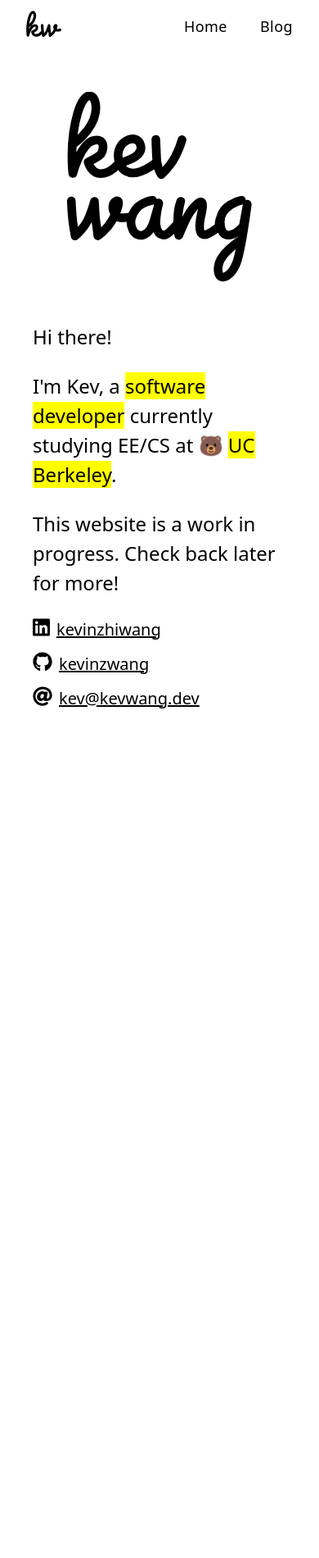
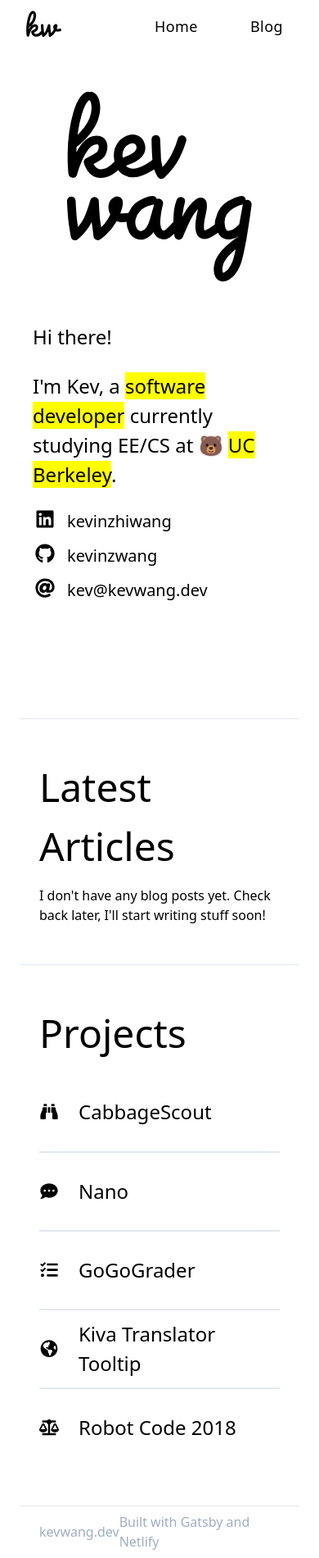
Before and after one commit to kevinzwang/kevwang.dev, a Gatsby site: page / in a window 390 px wide. Shown: the whole page at 82% size. Before the commit the page ends 907 px from the top, so only its background shows below. Built offline with nearby package versions, Linux system fonts and the light colour scheme; Gatsby itself is replaced by a stand-in of ours.

Commit message:
add everything except project views and blog

```diff
--- a/src/components/Layout.js
+++ b/src/components/Layout.js
@@ -22,8 +22,8 @@ const Layout = ({ children, home }) => {
 
   return (
     <>
-      <header className={`bg-white fixed w-full flex justify-center ${layoutStyles.header} ${(!atTop || smallHeader) && layoutStyles.small} ${atTop || layoutStyles.scroll}`}>
-        <div className="flex items-center justify-between pl-8 pr-8 w-full max-w-screen-md">
+      <header className={`bg-white fixed w-full flex justify-center z-10 ${layoutStyles.header} ${(!atTop || smallHeader) && layoutStyles.small} ${atTop || layoutStyles.scroll}`}>
+        <div className="flex items-center justify-between px-8 w-full max-w-screen-md">
           <Link to="/">
             <svg className={`h-8 ${layoutStyles.logo} ${styles.drawing}`} viewBox="0 5 231 61" overflow="visible">
               <path d="m 35.919521,49.652412 c 0,0 -5.535356,7.195965 -12.3992,7.195965 -6.863841,0 -8.85657,-7.970914 -8.85657,-7.970914 0,0 5.092527,-2.656972 7.970913,-4.6497 C 25.513048,42.235035 27.395072,31.607148 18.317087,33.932002 9.4408971,36.205175 4.0358671,56.73767 4.0358671,56.73767 c 0,0 -2.656971,-21.145063 3.210507,-41.29376 C 13.113851,-4.7047867 21.970421,2.8232982 19.645572,15.222496 17.320722,27.621695 4.1465741,36.478265 4.1465741,36.478265" />
@@ -35,14 +35,24 @@ const Layout = ({ children, home }) => {
             </svg>
           </Link>
           <div className="space-x-10 font-sans text-lg font-light tracking-wide">
-            <Link to="/" className={styles.hover_highlight}>Home</Link>
-            <Link to="/blog" className={styles.hover_highlight}>Blog</Link>
+            <Link to="/" className={`px-3 py-1 ${styles.highlight}`}>Home</Link>
+            <Link to="/blog" className={`px-3 py-1 ${styles.highlight}`}>Blog</Link>
           </div>
         </div>
       </header>
-      <main className={`h-screen box-border ${smallHeader ? "pt-16" : "pt-56"}`}>
+      <main className={`box-border ${smallHeader ? "pt-16" : "pt-40"}`}>
         {children}
       </main>
+      <footer className="flex items-center justify-center">
+        <div className={`h-20 max-w-screen-md w-full px-12 md:px-6 flex ${styles.divider}`}>
+          <div className="h-full w-full flex items-center justify-between text-gray-500 font-light">
+            <div>
+              <a target="_blank" rel="noopener noreferrer" href="https://github.com/kevinzwang/kevwang.dev" className={styles.highlight}>kevwang.dev</a>
+            </div>
+            <div>Built with Gatsby and Netlify</div>
+          </div>
+        </div>
+      </footer>
     </>
   )
 }
--- a/src/components/Layout.module.scss
+++ b/src/components/Layout.module.scss
@@ -4,7 +4,7 @@ $header-transition-time: .3s;
   height: 10rem;
   transition: ease $header-transition-time;
 
-  ::after {
+  &::after {
     content: '';
     width: calc(100% - 3rem);
     left: 1.5rem;
@@ -35,9 +35,17 @@ $header-transition-time: .3s;
     }
   }
 
-  &.scroll {
-    ::after {
-      background: #cbd5e0;
-    }
+  &.scroll::after {
+    background: #e2e8f0;
   }
 }
+
+
+$footer_height: 4rem;
+main {
+  min-height: calc(100vh - #{$footer_height});
+}
+
+footer > div {
+  height: $footer_height !important;
+}
--- /dev/null
+++ b/src/pages/blog.js
@@ -0,0 +1,16 @@
+import React from "react"
+import Layout from "../components/Layout"
+
+const BlogPage = () => {
+  return (
+    <Layout>
+      <div className="flex justify-center">
+        <div className="max-w-screen-md w-full">
+          <h1 className="text-2xl">I don't have any blog posts yet. Check back later, I'll start writing stuff soon!</h1>
+        </div>
+      </div>
+    </Layout>
+  )
+}
+
+export default BlogPage
--- a/src/pages/index.js
+++ b/src/pages/index.js
@@ -1,20 +1,42 @@
 import React from "react"
 import anime from "animejs"
 import { FontAwesomeIcon } from "@fortawesome/react-fontawesome"
-import { faAt } from "@fortawesome/free-solid-svg-icons"
+import { faAt, faBinoculars, faCommentDots, faTasks, faGlobeAmericas, faBalanceScale } from "@fortawesome/free-solid-svg-icons"
 import { faGithub, faLinkedin } from '@fortawesome/free-brands-svg-icons'
 import Layout from "../components/Layout"
 import Anime from "../components/Anime"
 import styles  from "../styles/styles.module.scss"
+import indexStyles from "./index.module.scss"
+
+const Project = ({ icon, color, name, description}) => {
+  return (
+    <div className={`flex items-center flex-row justify-start h-24 space-x-6 ${indexStyles.project}`}>
+      <FontAwesomeIcon size="lg" icon={icon} color={color} className={indexStyles.project_logo}/>
+      <div className={`font-medium text-2xl md:text-lg ${indexStyles.project_name}`}>
+        <p>{name}</p>
+      </div>
+      <p className="text-gray-600 hidden md:block flex-shrink">{description}</p>
+    </div>
+  )
+}
+
+const Section = ({ title, children }) => (
+  <div className="flex items-center justify-center">
+    <div className={`max-w-screen-md w-full px-12 md:px-6 mb-12 ${styles.divider}`}>
+      <h1 className="text-5xl mb-3 mt-12 font-medium inline-block">{title}</h1>
+      {children}
+    </div>
+  </div>
+)
 
 const IndexPage = () => {
   return (
     <Layout home>
-      <div className="h-full flex flex-col md:flex-row">
-        <div className="md:w-6/12 pt-12 pb-12 md:p-0 flex justify-center items-center">
+      <div className={`flex flex-col md:flex-row mb-8 md:mb-0 ${indexStyles.front_page}`}>
+        <div className="h-6/12 md:h-auto md:w-6/12 py-12 md:p-0 flex justify-center items-center">
           <svg className={`w-7/12 ${styles.drawing}`} viewBox="0 0 129 132">
             <Anime
-              easing="easeInOutSine"
+              easing="linear"
               duration={2000}
               delay={(el, index) => index * 2000}
               strokeDashoffset={[anime.setDashoffset, 0]}
@@ -24,33 +46,64 @@ const IndexPage = () => {
             </Anime>
           </svg>
         </div>
-        <div className="md:w-6/12 font-sans lg:text-3xl text-2xl lg:p-40 md:p-20 p-10 pt-0 flex justify-center content-center flex-col space-y-6">
+        <div className="h-6/12 md:h-auto md:w-6/12 font-sans lg:text-3xl text-2xl lg:p-40 md:px-20 px-10 flex justify-center content-center flex-col space-y-6">
           <p>Hi there!</p>
-          <p>I'm Kev, a <span className={styles.highlight}>software developer</span> currently studying EE/CS at 🐻 <span className={styles.highlight}>UC Berkeley</span>.</p>
-          <p>This website is a work in progress. Check back later for more!</p>
+          <p>I'm Kev, a <span className="bg-yellow">software developer</span> currently studying EE/CS at 🐻 <span className="bg-yellow">UC Berkeley</span>.</p>
 
           <div className="space-y-3 flex flex-col">
-            <a href="https://www.linkedin.com/in/kevinzhiwang/">
-              <div className={`flex content-center space-x-2 underline float-left ${styles.hover_highlight}`}>
-                <FontAwesomeIcon icon={faLinkedin} />
+            <a target="_blank" rel="noopener noreferrer" href="https://www.linkedin.com/in/kevinzhiwang/">
+              <div className={`flex content-center space-x-3 float-left ${styles.highlight}`}>
+                <FontAwesomeIcon icon={faLinkedin} className={indexStyles.contact_logo} />
                 <span className="text-xl">kevinzhiwang</span>
               </div>
             </a>
-            <a href="https://github.com/kevinzwang">
-              <div className={`flex content-center space-x-2 underline float-left ${styles.hover_highlight}`}>
-                <FontAwesomeIcon icon={faGithub} />
+            <a target="_blank" rel="noopener noreferrer" href="https://github.com/kevinzwang">
+              <div className={`flex content-center space-x-3 float-left ${styles.highlight}`}>
+                <FontAwesomeIcon icon={faGithub} className={indexStyles.contact_logo} />
                 <span className="text-xl">kevinzwang</span>
               </div>
             </a>
-            <a href="mailto:kev@kevwang.dev">
-              <div className={`flex content-center space-x-2 underline float-left ${styles.hover_highlight}`}>
-                <FontAwesomeIcon icon={faAt} />
+            <a target="_blank" rel="noopener noreferrer" href="mailto:kev@kevwang.dev">
+              <div className={`flex content-center space-x-3 float-left ${styles.highlight}`}>
+                <FontAwesomeIcon icon={faAt} className={indexStyles.contact_logo} />
                 <span className="text-xl">kev@kevwang.dev</span>
               </div>
             </a>
           </div>
         </div>
       </div>
+      <Section title="Latest Articles">
+        <p>I don't have any blog posts yet. Check back later, I'll start writing stuff soon!</p>
+      </Section>
+      <Section title="Projects">
+       <div className=" border-gray-300 divide-y-2 divide-gray-300">
+        <Project
+          icon={faBinoculars}
+          name="CabbageScout"
+          description="An intuitive and platform agnostic scouting app for the 2020/21 FIRST Robotics game."
+        />
+        <Project
+          icon={faCommentDots}
+          name="Nano"
+          description="Personal multi-purpose Discord chat bot."
+        />
+        <Project
+          icon={faTasks}
+          name="GoGoGrader"
+          description="Kumon workbook grading tool with Google Sheets integration."
+        />
+        <Project
+          icon={faGlobeAmericas}
+          name="Kiva Translator Tooltip"
+          description="Browser extension for assisting with language translation. My 2018 internship project."
+        />
+        <Project
+          icon={faBalanceScale}
+          name="Robot Code 2018"
+          description="FRC Team 199 robot code for the 2018 game: Power Up."
+        />
+        </div>
+      </Section>
     </Layout>
   )
 }
--- a/src/pages/index.module.scss
+++ b/src/pages/index.module.scss
@@ -1,9 +1,50 @@
-.drawing {
-  path {
-    fill: none;
-      stroke: black;
-      stroke-width: 6;
-      stroke-linejoin: round;
-      stroke-linecap: round;
+.front_page {
+  min-height: calc(100vh - 4rem);
+}
+
+$contacts_width: 30px;
+.contact_logo {
+  width: $contacts_width;
+  min-width: $contacts_width;
+  max-width: $contacts_width;
+}
+
+$project_logo_width: 24px;
+.project_logo {
+  width: $project_logo_width;
+  min-width: $project_logo_width;
+  max-width: $project_logo_width;
+}
+
+.project_name p {
+  position: relative;
+  display: inline-block;
+
+  &::before {
+    content: '';
+    position: absolute;
+    z-index: -1;
+    top: 0;
+    left: 0;
+    right: 0;
+    bottom: 0;
+    background: yellow;
+    width: 0;
+    transition-property: width;
+    transition-duration: 0.3s;
+    transition-timing-function: ease-in-out;
   }
 }
+
+.project:hover .project_name p::before {
+  width: 100%
+}
+
+$project_name_width: 9rem;
+@media (min-width: 768px) {
+  .project_name {
+    width: $project_name_width;
+    min-width: $project_name_width;
+    max-width: $project_name_width;
+  }
+}
--- a/src/styles/global.css
+++ b/src/styles/global.css
@@ -9,3 +9,7 @@
 .z--20 {
   z-index: -20;
 }
+
+.bg-yellow {
+  background-color: yellow;
+}
--- a/src/styles/styles.module.scss
+++ b/src/styles/styles.module.scss
@@ -8,7 +8,7 @@
   }
 }
 
-.hover_highlight {
+.highlight {
   position: relative;
 
   &::before {
@@ -31,6 +31,11 @@
   }
 }
 
-.highlight {
-  background-color: yellow;
+.divider::before {
+  content: '';
+  width: calc(100% - 3rem);
+  left: 1.5rem;
+  height: 1px;
+  background: #e2e8f0;
+  position: absolute;
 }
```
